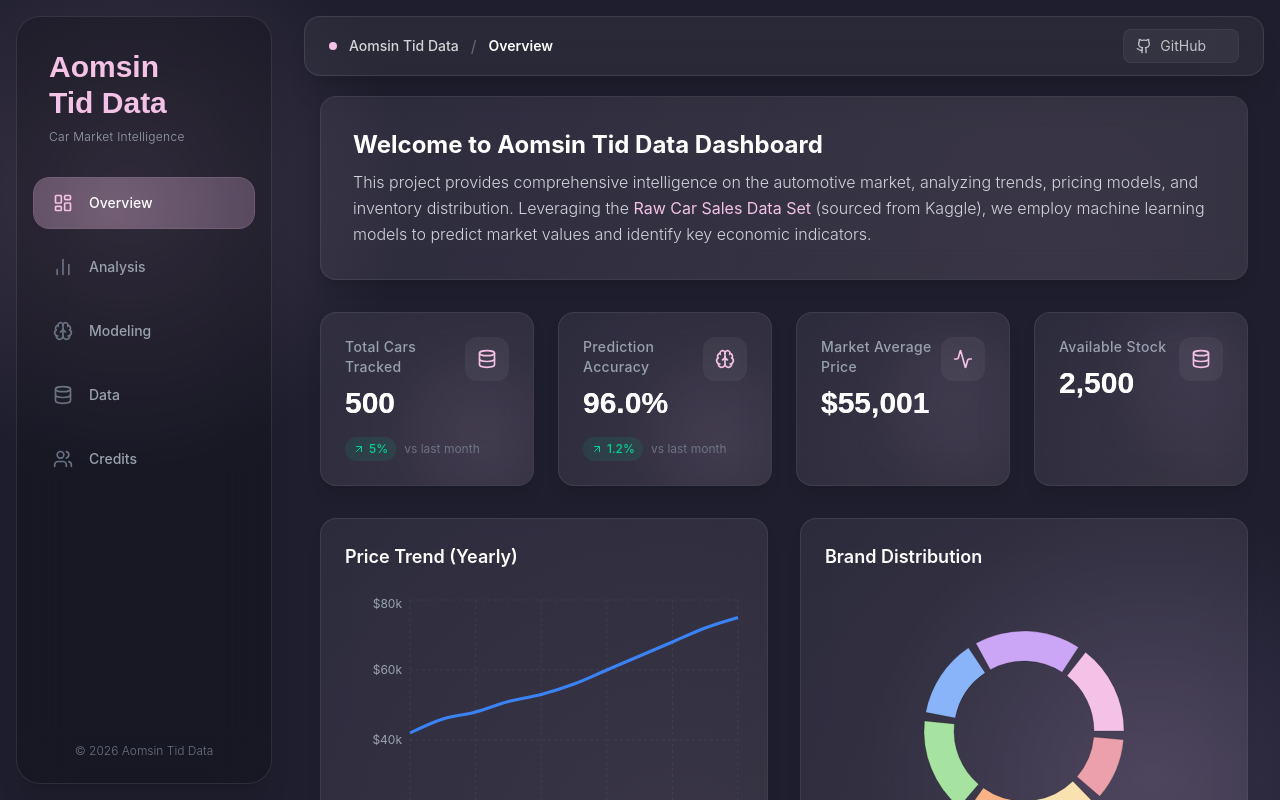
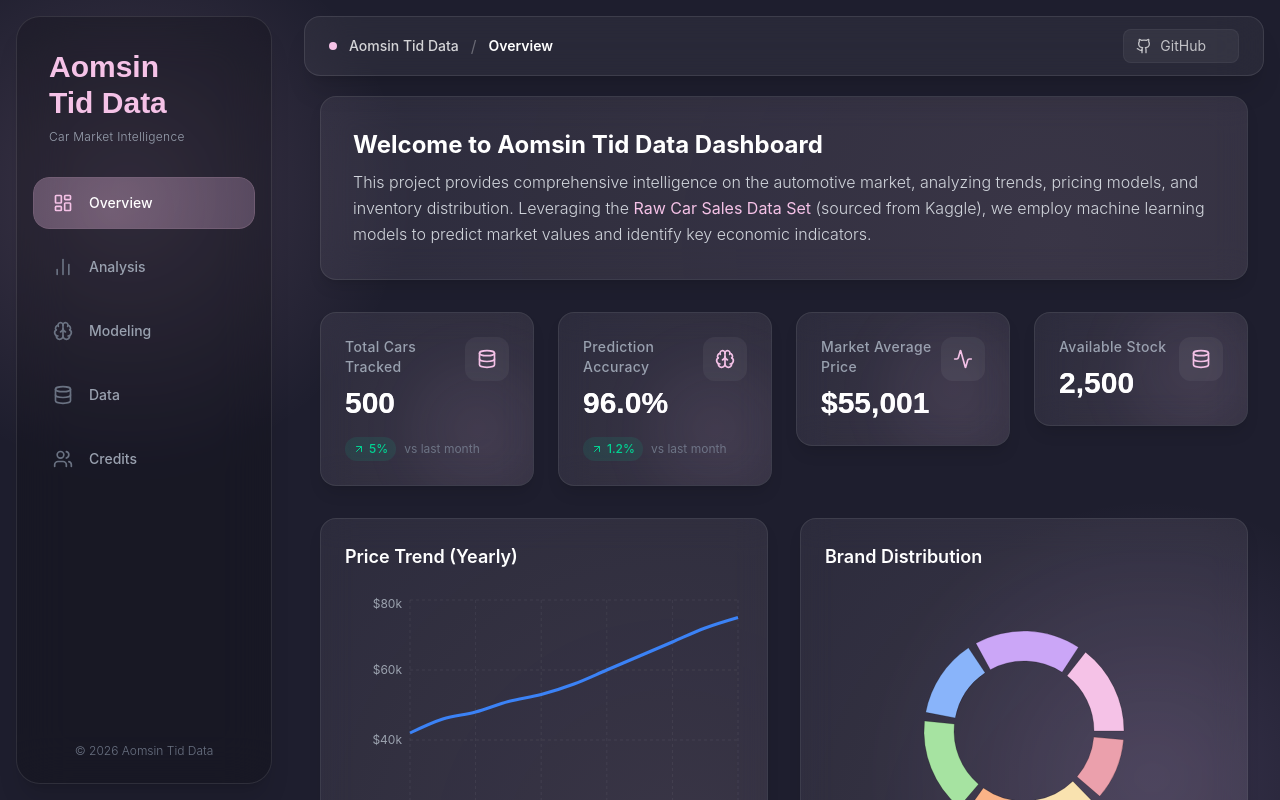
Before and after one commit to champyod/Aomsin-Tid-Data, a Next.js app in the folder dashboard/: page / in a window 1280 px wide. Shown: the top 800 px of the page. Built offline with nearby package versions, Linux system fonts and the light colour scheme.

Commit message:
feat(ui): add scroll-triggered animations for dynamic page reveals
- ScrollReveal component with direction variants (up/down/left/right)
- StaggerContainer/StaggerItem for cascading animations
- Applied to Overview (stagger stats, sliding charts)
- Added imports to Analysis and Modeling pages

```diff
--- a/dashboard/src/app/analysis/page.tsx
+++ b/dashboard/src/app/analysis/page.tsx
@@ -3,6 +3,7 @@
 import { useState, useEffect } from "react";
 import { Layout } from "@/components/Layout";
 import { GlassCard } from "@/components/ui/GlassCard";
+import { ScrollReveal } from "@/components/ui/ScrollReveal";
 import {
   BarChart,
   Bar,
@@ -55,8 +56,10 @@ export default function AnalysisPage() {
 
   return (
     <Layout>
-      <div className="space-y-6 animate-in fade-in duration-500">
-        <h2 className="text-2xl font-bold text-white">Detailed Analysis</h2>
+      <div className="space-y-6">
+        <ScrollReveal direction="none">
+          <h2 className="text-2xl font-bold text-white">Detailed Analysis</h2>
+        </ScrollReveal>
 
         {/* Price Trend Chart */}
         <GlassCard className="p-6" variant="hover">
--- a/dashboard/src/app/modeling/page.tsx
+++ b/dashboard/src/app/modeling/page.tsx
@@ -3,6 +3,7 @@
 import { useState, useEffect } from "react";
 import { Layout } from "@/components/Layout";
 import { GlassCard } from "@/components/ui/GlassCard";
+import { ScrollReveal, StaggerContainer, StaggerItem } from "@/components/ui/ScrollReveal";
 import {
   BarChart,
   Bar,
@@ -71,7 +72,7 @@ export default function ModelingPage() {
 
   return (
     <Layout>
-      <div className="space-y-6 animate-in fade-in duration-500">
+      <div className="space-y-6">
         <div className="flex flex-col md:flex-row justify-between items-start md:items-center gap-4">
           <div>
             <h2 className="text-2xl font-bold text-white">Model Performance</h2>
--- a/dashboard/src/app/page.tsx
+++ b/dashboard/src/app/page.tsx
@@ -4,6 +4,7 @@ import { useState, useEffect } from "react";
 import { Layout } from "@/components/Layout";
 import { StatCard } from "@/components/StatCard";
 import { GlassCard } from "@/components/ui/GlassCard";
+import { ScrollReveal, StaggerContainer, StaggerItem } from "@/components/ui/ScrollReveal";
 import {
   LineChart,
   Line,
@@ -18,6 +19,7 @@ import {
   Legend,
 } from "recharts";
 import { Activity, Database, Brain } from "lucide-react";
+import { getBasePath } from "@/utils/basePath";
 
 interface AnalysisData {
   total_records: number;
@@ -43,8 +45,6 @@ const COLORS = [
   "#f9e2af", // Yellow
   "#eba0ac", // Maroon
 ];
-
-import { getBasePath } from "@/utils/basePath";
 
 export default function Home() {
   const [analysisData, setAnalysisData] = useState<AnalysisData | null>(null);
@@ -83,9 +83,10 @@ export default function Home() {
 
   return (
     <Layout>
-      <div className="space-y-8 animate-in fade-in duration-700">
+      <div className="space-y-8">
 
         {/* Project Intro Section */}
+        <ScrollReveal direction="none">
           <GlassCard className="p-8" variant="hover">
               <h2 className="text-2xl font-bold text-white mb-2">Welcome to Aomsin Tid Data Dashboard</h2>
               <p className="text-gray-300 leading-relaxed font-light">
@@ -94,33 +95,45 @@ export default function Home() {
                   machine learning models to predict market values and identify key economic indicators.
               </p>
           </GlassCard>
+        </ScrollReveal>
 
-        <div className="grid grid-cols-1 md:grid-cols-2 lg:grid-cols-4 gap-6">
+        {/* Stats Grid with Stagger Animation */}
+        <StaggerContainer className="grid grid-cols-1 md:grid-cols-2 lg:grid-cols-4 gap-6">
+          <StaggerItem>
             <StatCard
               label="Total Cars Tracked"
               value={analysisData?.total_records?.toLocaleString() || "0"}
               icon={Database}
               trend={{ value: 5, isPositive: true }}
             />
+          </StaggerItem>
+          <StaggerItem>
             <StatCard
               label="Prediction Accuracy"
               value={`${((modelData?.accuracy || 0) * 100).toFixed(1)}%`}
               icon={Brain}
               trend={{ value: 1.2, isPositive: true }}
             />
+          </StaggerItem>
+          <StaggerItem>
             <StatCard
               label="Market Average Price"
               value={`$${analysisData?.average_price?.toLocaleString(undefined, { maximumFractionDigits: 0 }) || "0"}`}
               icon={Activity}
             />
+          </StaggerItem>
+          <StaggerItem>
             <StatCard
               label="Available Stock"
               value={analysisData?.total_stock?.toLocaleString() || "0"}
               icon={Database}
             />
-        </div>
+          </StaggerItem>
+        </StaggerContainer>
 
+        {/* Charts with alternating scroll directions */}
         <div className="grid grid-cols-1 lg:grid-cols-2 gap-8">
+          <ScrollReveal direction="left" delay={0.1}>
             <GlassCard className="p-6" variant="hover">
               <h3 className="text-lg font-semibold text-white mb-6">Price Trend (Yearly)</h3>
               <div className="h-80">
@@ -148,7 +161,9 @@ export default function Home() {
                 </ResponsiveContainer>
               </div>
             </GlassCard>
+          </ScrollReveal>
 
+          <ScrollReveal direction="right" delay={0.2}>
             <GlassCard className="p-6" variant="hover">
               <h3 className="text-lg font-semibold text-white mb-6">Brand Distribution</h3>
               <div className="h-80">
@@ -174,6 +189,7 @@ export default function Home() {
                 </ResponsiveContainer>
               </div>
             </GlassCard>
+          </ScrollReveal>
         </div>
       </div>
     </Layout>
--- /dev/null
+++ b/dashboard/src/components/ui/ScrollReveal.tsx
@@ -0,0 +1,94 @@
+"use client";
+
+import { motion, HTMLMotionProps } from "framer-motion";
+import { ReactNode } from "react";
+
+interface ScrollRevealProps extends HTMLMotionProps<"div"> {
+  children: ReactNode;
+  delay?: number;
+  direction?: "up" | "down" | "left" | "right" | "none";
+  className?: string;
+}
+
+const directionVariants = {
+  up: { y: 40, opacity: 0 },
+  down: { y: -40, opacity: 0 },
+  left: { x: 40, opacity: 0 },
+  right: { x: -40, opacity: 0 },
+  none: { opacity: 0, scale: 0.95 },
+};
+
+export function ScrollReveal({
+  children,
+  delay = 0,
+  direction = "up",
+  className = "",
+  ...props
+}: ScrollRevealProps) {
+  return (
+    <motion.div
+      initial={directionVariants[direction]}
+      whileInView={{ x: 0, y: 0, opacity: 1, scale: 1 }}
+      viewport={{ once: true, margin: "-50px" }}
+      transition={{
+        duration: 0.5,
+        delay,
+        ease: [0.25, 0.1, 0.25, 1], // Custom easing for smooth feel
+      }}
+      className={className}
+      {...props}
+    >
+      {children}
+    </motion.div>
+  );
+}
+
+// Stagger container for animating children with delays
+interface StaggerContainerProps {
+  children: ReactNode;
+  className?: string;
+  staggerDelay?: number;
+}
+
+export function StaggerContainer({
+  children,
+  className = "",
+  staggerDelay = 0.1
+}: StaggerContainerProps) {
+  return (
+    <motion.div
+      initial="hidden"
+      whileInView="visible"
+      viewport={{ once: true, margin: "-50px" }}
+      variants={{
+        visible: {
+          transition: {
+            staggerChildren: staggerDelay,
+          },
+        },
+      }}
+      className={className}
+    >
+      {children}
+    </motion.div>
+  );
+}
+
+// Child item for stagger container
+export function StaggerItem({
+  children,
+  className = ""
+}: { children: ReactNode; className?: string }) {
+  return (
+    <motion.div
+      variants={{
+        hidden: { opacity: 0, y: 20 },
+        visible: { opacity: 1, y: 0 },
+      }}
+      transition={{ duration: 0.4, ease: "easeOut" }}
+      className={className}
+    >
+      {children}
+    </motion.div>
+  );
+}
```
Lines whose indentation alone changed are shown as unchanged.
